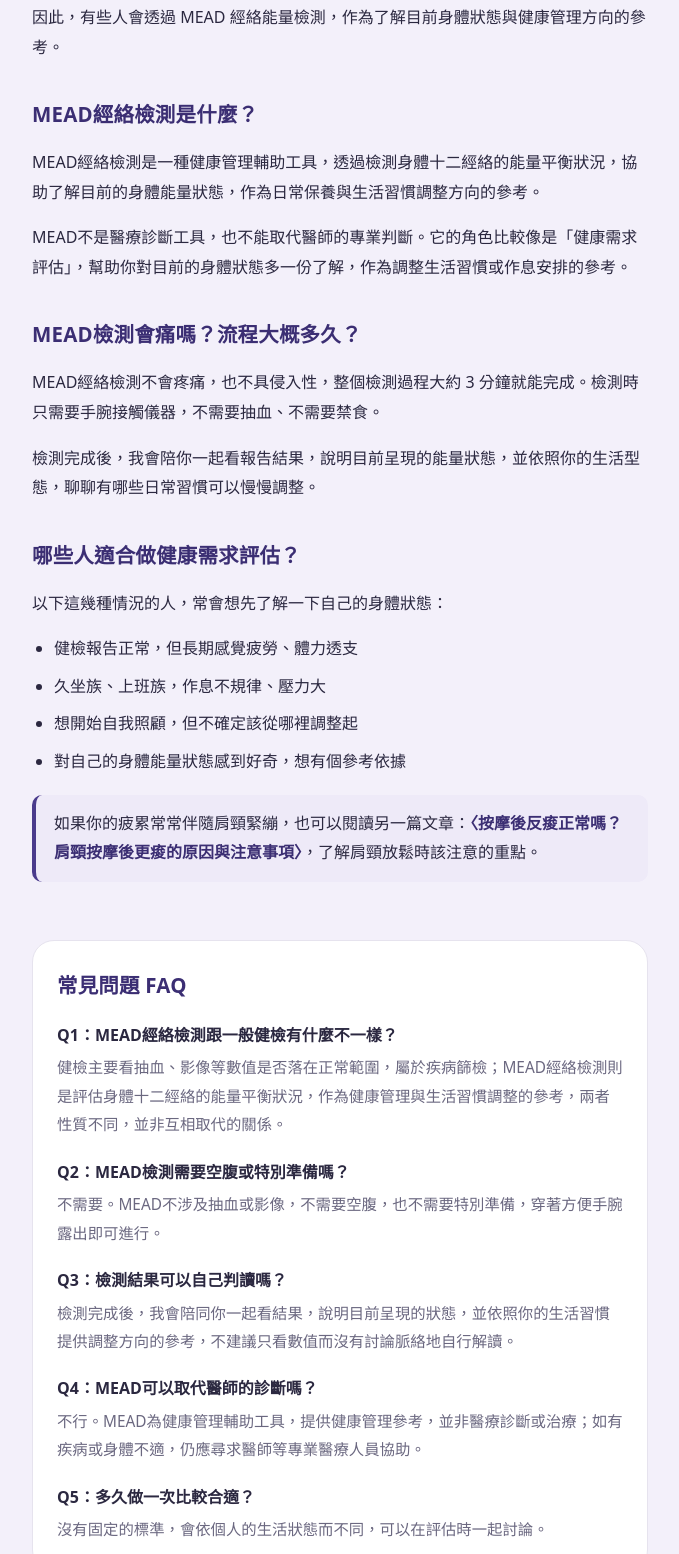
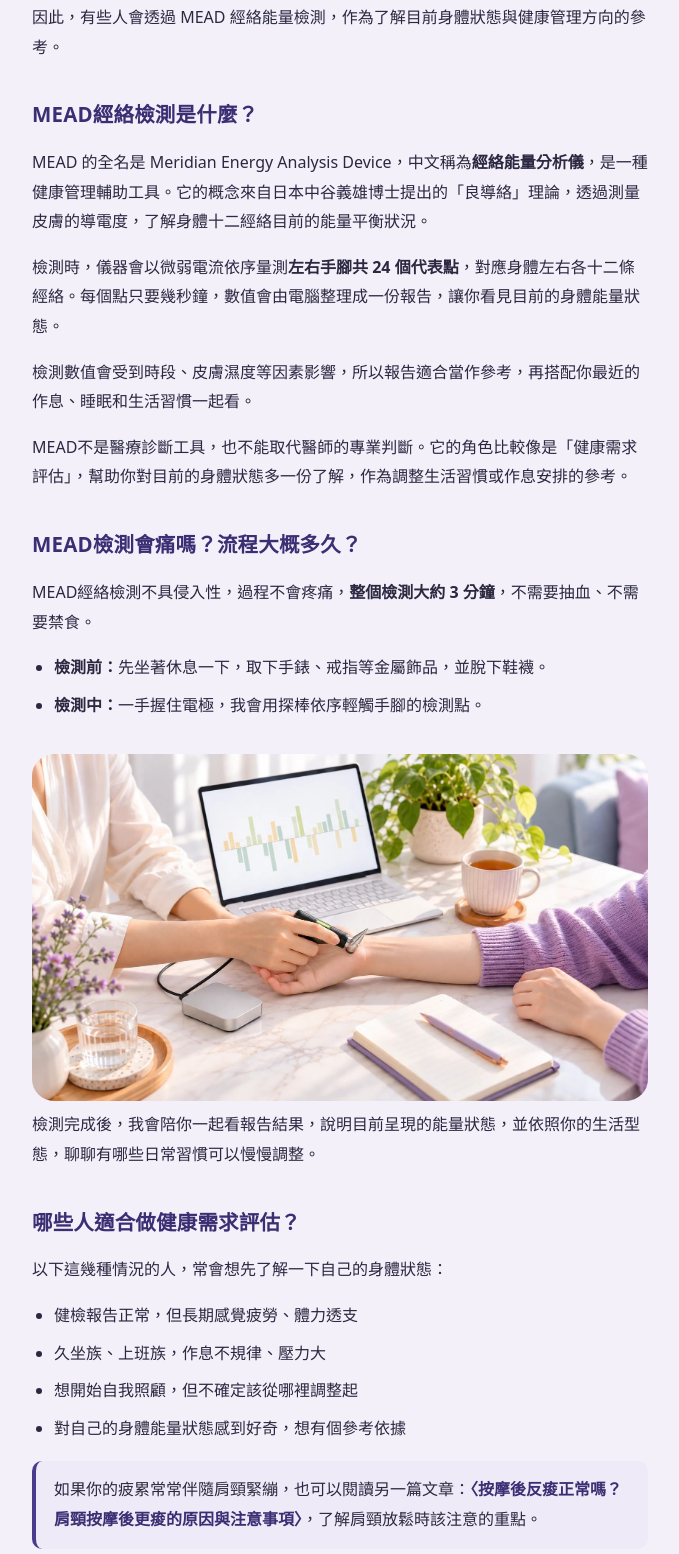
Before and after one commit to ririnuanyang/ririnuanyang.github.io, a plain HTML site: page 精選文章/20260801_MEAD經絡檢測/article-mead.html in a window 1280 px wide. Shown: the part 1724-3278 px from the top of the page, without its empty margins (300-979 px from the left). Drawn offline with Linux system fonts and the light colour scheme.

Commit message:
MEAD 文章：補充原理與檢測流程，修正檢測方式
Co-Authored-By: Claude Opus 5.5 <noreply@anthropic.com>

```diff
--- a/精選文章/20260801_MEAD經絡檢測/article-mead.html
+++ b/精選文章/20260801_MEAD經絡檢測/article-mead.html
@@ -41,7 +41,7 @@
   "description": "健檢正常卻總是覺得累？了解MEAD經絡檢測如何評估身體能量狀態，高雄在地健康管理師分享亞健康族群的自我照顧方向。",
   "image": "https://ririnuanyang.github.io/%E7%B2%BE%E9%81%B8%E6%96%87%E7%AB%A0/20260801_MEAD%E7%B6%93%E7%B5%A1%E6%AA%A2%E6%B8%AC/article-mead-cover.png",
   "datePublished": "2026-08-01",
-  "dateModified": "2026-10-16",
+  "dateModified": "2026-11-18",
   "inLanguage": "zh-Hant",
   "author": {
     "@type": "Person",
@@ -80,7 +80,7 @@
       "name": "MEAD檢測需要空腹或特別準備嗎？",
       "acceptedAnswer": {
         "@type": "Answer",
-        "text": "不需要。MEAD不涉及抽血或影像，不需要空腹，也不需要特別準備，穿著方便手腕露出即可進行。"
+        "text": "不需要空腹。MEAD不涉及抽血或影像，檢測會量測手腳的檢測點，建議穿方便脫的鞋襪，檢測前先坐著休息一下，並取下手錶、戒指等金屬飾品。"
       }
     },
     {
@@ -331,11 +331,18 @@
   <p>因此，有些人會透過 MEAD 經絡能量檢測，作為了解目前身體狀態與健康管理方向的參考。</p>
 
   <h2 id="what-is">MEAD經絡檢測是什麼？</h2>
-  <p>MEAD經絡檢測是一種健康管理輔助工具，透過檢測身體十二經絡的能量平衡狀況，協助了解目前的身體能量狀態，作為日常保養與生活習慣調整方向的參考。</p>
+  <p>MEAD 的全名是 Meridian Energy Analysis Device，中文稱為<b>經絡能量分析儀</b>，是一種健康管理輔助工具。它的概念來自日本中谷義雄博士提出的「良導絡」理論，透過測量皮膚的導電度，了解身體十二經絡目前的能量平衡狀況。</p>
+  <p>檢測時，儀器會以微弱電流依序量測<b>左右手腳共 24 個代表點</b>，對應身體左右各十二條經絡。每個點只要幾秒鐘，數值會由電腦整理成一份報告，讓你看見目前的身體能量狀態。</p>
+  <p>檢測數值會受到時段、皮膚濕度等因素影響，所以報告適合當作參考，再搭配你最近的作息、睡眠和生活習慣一起看。</p>
   <p>MEAD不是醫療診斷工具，也不能取代醫師的專業判斷。它的角色比較像是「健康需求評估」，幫助你對目前的身體狀態多一份了解，作為調整生活習慣或作息安排的參考。</p>
 
   <h2 id="hurt">MEAD檢測會痛嗎？流程大概多久？</h2>
-  <p>MEAD經絡檢測不會疼痛，也不具侵入性，整個檢測過程大約 3 分鐘就能完成。檢測時只需要手腕接觸儀器，不需要抽血、不需要禁食。</p>
+  <p>MEAD經絡檢測不具侵入性，過程不會疼痛，<b>整個檢測大約 3 分鐘</b>，不需要抽血、不需要禁食。</p>
+  <ul>
+    <li><b>檢測前：</b>先坐著休息一下，取下手錶、戒指等金屬飾品，並脫下鞋襪。</li>
+    <li><b>檢測中：</b>一手握住電極，我會用探棒依序輕觸手腳的檢測點。</li>
+  </ul>
+  <img class="cover" src="../../assets/mead-consult.jpg" alt="一對一 MEAD 健康需求評估，探棒輕觸手部的檢測點" loading="lazy">
   <p>檢測完成後，我會陪你一起看報告結果，說明目前呈現的能量狀態，並依照你的生活型態，聊聊有哪些日常習慣可以慢慢調整。</p>
 
   <h2 id="who">哪些人適合做健康需求評估？</h2>
@@ -361,7 +368,7 @@
     </div>
     <div class="qa">
       <p class="q">Q2：MEAD檢測需要空腹或特別準備嗎？</p>
-      <p class="a">不需要。MEAD不涉及抽血或影像，不需要空腹，也不需要特別準備，穿著方便手腕露出即可進行。</p>
+      <p class="a">不需要空腹。MEAD不涉及抽血或影像，檢測會量測手腳的檢測點，建議穿方便脫的鞋襪，檢測前先坐著休息一下，並取下手錶、戒指等金屬飾品。</p>
     </div>
     <div class="qa">
       <p class="q">Q3：檢測結果可以自己判讀嗎？</p>
```
Also changed, not shown: 精選文章/20261001_情緒性進食/article-emotional-eating.html (+1 -1 lines), 精選文章/20261026_睡眠與減重/article-sleep-weight.html (+1 -1 lines).
